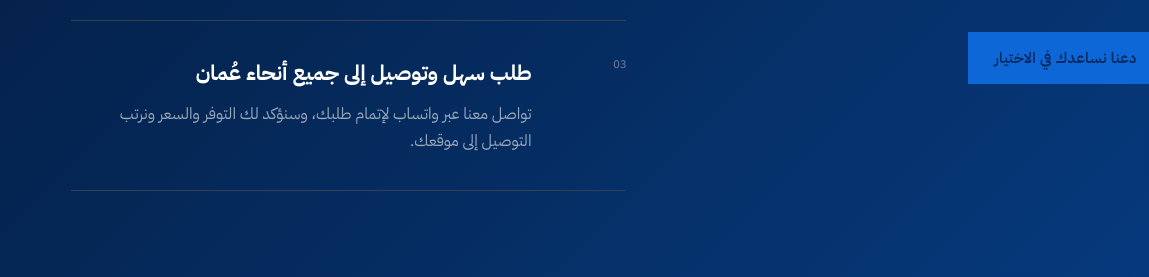
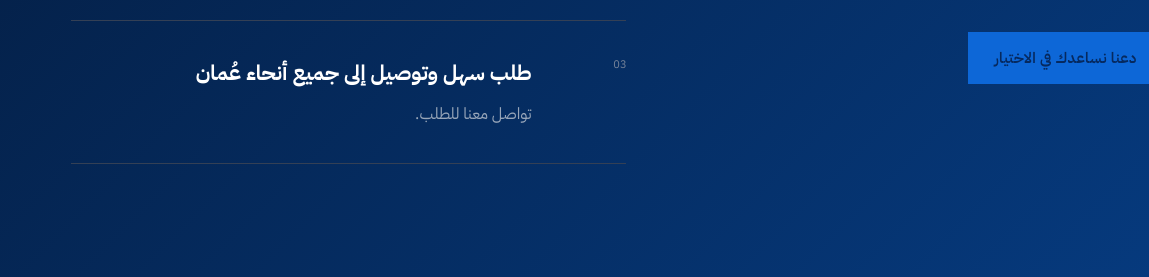
Before and after one commit to Shaima-Alwahaibi/sultan-cement-products, a website: page index.html in a window 1280 px wide. Shown: the part 4266-4543 px from the top of the page, 0-1149 px from the left. Drawn offline with Linux system fonts and the light colour scheme.

Commit message:
Shorten order contact text
Co-authored-by: Shaima-Alwahaibi <Shaima-Alwahaibi@users.noreply.github.com>

```diff
--- a/index.html
+++ b/index.html
@@ -203,7 +203,7 @@
         <div class="benefit-list">
           <article class="benefit reveal"><span>01</span><div><h3>A specialised, easy-to-browse range</h3><p>We focus on Interlock and Kerbstone products, helping you find the right option quickly and clearly.</p></div></article>
           <article class="benefit reveal"><span>02</span><div><h3>Options selected for your project</h3><p>Compare available sizes, colours and designs, then choose the product that best suits your space.</p></div></article>
-          <article class="benefit reveal"><span>03</span><div><h3>Simple ordering, delivery across Oman</h3><p>Message our team on WhatsApp to confirm availability and pricing, and arrange delivery directly to your project.</p></div></article>
+          <article class="benefit reveal"><span>03</span><div><h3>Simple ordering, delivery across Oman</h3><p>Contact us to order.</p></div></article>
         </div>
       </div>
     </section>
--- a/script.js
+++ b/script.js
@@ -62,7 +62,7 @@
   'Options selected for your project': 'خيارات تناسب تفاصيل مشروعك',
   'Compare available sizes, colours and designs, then choose the product that best suits your space.': 'قارن بين المقاسات والألوان والتصاميم المتوفرة، ثم اختر المنتج الأنسب لمساحتك.',
   'Simple ordering, delivery across Oman': 'طلب سهل وتوصيل إلى جميع أنحاء عُمان',
-  'Message our team on WhatsApp to confirm availability and pricing, and arrange delivery directly to your project.': 'تواصل معنا عبر واتساب لإتمام طلبك، وسنؤكد لك التوفر والسعر ونرتب التوصيل إلى موقعك.',
+  'Contact us to order.': 'تواصل معنا للطلب.',
   'Contact Sultan': 'تواصل مع سلطان',
   'Visit, call or follow us.': 'زورونا أو تواصلوا معنا أو تابعونا.',
   'Choose the easiest way to reach our team, view our latest products or find our location in Muscat.': 'اختر الطريقة الأسهل للتواصل مع فريقنا أو مشاهدة أحدث منتجاتنا أو الوصول إلى موقعنا في مسقط.',
```
